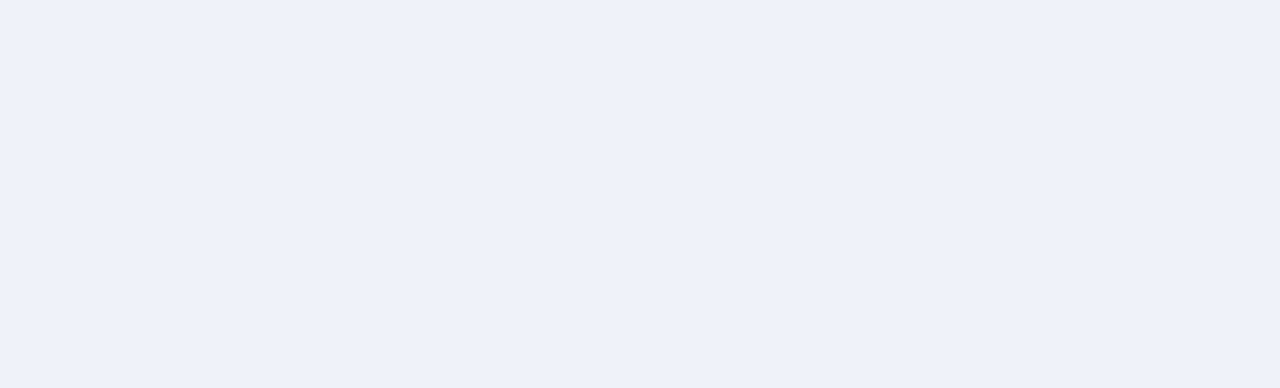
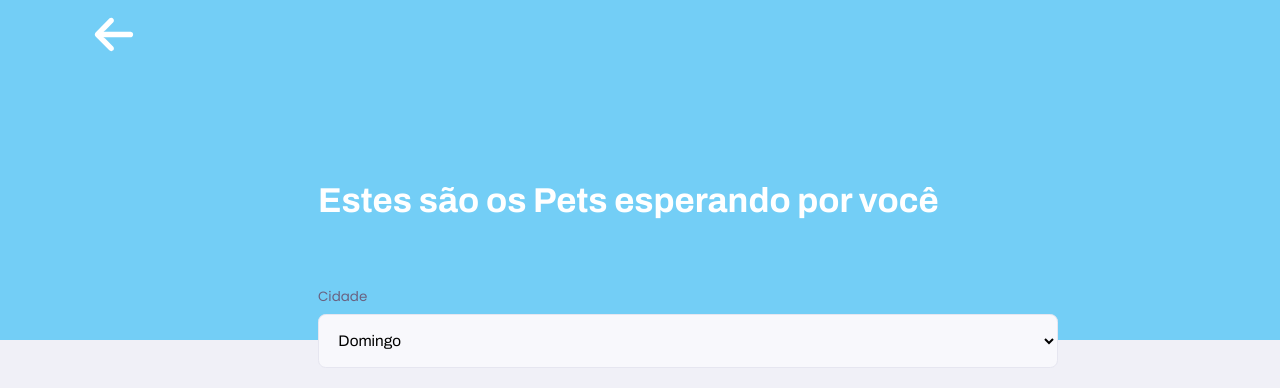
Before and after one commit to MrRafael/adota_ae, a React (Create React App) app in the folder web/: page /petlist in a window 1280 px wide. Shown: the top 388 px of the page. Built offline with nearby package versions, Linux system fonts and the light colour scheme.

Commit message:
layout petlist created

```diff
--- /dev/null
+++ b/web/src/components/Select/index.tsx
@@ -0,0 +1,34 @@
+import React, { SelectHTMLAttributes } from 'react';
+
+import './style.css'
+
+interface Select extends SelectHTMLAttributes<HTMLSelectElement> {
+    id: string;
+    label: string;
+    options: Array<{ value: string; label: string }>;
+}
+
+const Select: React.FC<Select> = ({ id, label, options, ...rest }) => {
+    return (
+        <div className="select-block">
+            <label htmlFor={id}>{label}</label>
+            <select
+                id={id}
+                {...rest}
+            >
+                <option
+                    value=""
+                    disabled
+                    hidden
+                >
+                    Selecione uma Opção
+                </option>
+                {
+                    options.map((x, i) => <option key={i} value={x.value}>{x.label}</option>)
+                }
+            </select>
+        </div>
+    );
+}
+
+export default Select;
--- /dev/null
+++ b/web/src/components/Select/style.css
@@ -0,0 +1,34 @@
+.select-block {
+    position: relative;
+}
+
+.select-block + .select-block {
+    margin-top: 1.4rem;
+}
+
+.select-block label {
+    font-size: 1.4rem;
+}
+
+.select-block  select {
+    width: 100%;
+    height: 5.6rem;
+    margin-top: 0.8rem;
+    border-radius: 0.8rem;
+    background: var(--color-input-background);
+    border: 1px solid var(--color-line-in-white);
+    outline: 0;
+    padding: 0 1.6rem;
+    font: 1.6rem Archivo;
+}
+
+.select-block:focus-within::after {
+    width: calc(100% - 3.2rem);
+    height: 2px;
+    content: '';
+    background: var(--color-pet-light);
+    position: absolute;
+    left: 1.6rem;
+    right: 1.6rem;
+    bottom: 0;
+}
--- a/web/src/pages/Landing/index.tsx
+++ b/web/src/pages/Landing/index.tsx
@@ -19,7 +19,7 @@ export default function Landing() {
                     prepare-se para uma experiência gratificante que durará muitos anos.<br />
                     Divulgue e Encontre animais que precisam de um lar.</p>
                 <div id="container-buttons">
-                    <Link className="find" to='/'>Encontrar</Link>
+                    <Link className="find" to='/petlist'>Encontrar</Link>
                     <Link className="divulge" to='/login'>Divulgar</Link>
                 </div>
             </div>
--- /dev/null
+++ b/web/src/pages/PetList/index.tsx
@@ -0,0 +1,45 @@
+import React, { useState, FormEvent, useEffect } from 'react';
+
+import PageHeader from '../../components/PageHeader';
+
+import './style.css';
+import Select from '../../components/Select';
+
+export default function PetList() {
+    return (
+        <div id="page-pet-list" className="container">
+            <PageHeader title="Estes são os Pets esperando por você">
+                <form
+                    id="search-pets"
+                >
+                   <Select
+                        id="week_day"
+                        label="Cidade"
+                        // value={week_day}
+                        // onChange={e => setweek_day(e.target.value)}
+                        options={[
+                            { value: "0", label: "Domingo" },
+                            { value: "1", label: "Segunda-Feira" },
+                            { value: "2", label: "Terça-Feira" },
+                            { value: "3", label: "Quarta-feira" },
+                            { value: "4", label: "Quinta-Feira" },
+                            { value: "5", label: "Sexta-Feira" },
+                            { value: "6", label: "Sabado" },
+                        ]}
+                    />
+
+                </form>
+            </PageHeader>
+
+            <main>
+                {/* {teachers.map((item, index) => {
+                    return (
+                        <TeacherItem
+                            key={index}
+                            Pet={item}
+                        />);
+                })} */}
+            </main>
+        </div>
+    );
+}
--- /dev/null
+++ b/web/src/pages/PetList/style.css
@@ -0,0 +1,39 @@
+#page-pet-list {
+    width: 100vw;
+    height: 100vh;
+}
+
+#search-pets {
+    margin-top: 3.2rem;
+}
+
+#search-pets label {
+    color: var(--color-text-in-primary);
+}
+
+#page-pet-list main {
+    margin: 3.2rem auto;
+    width: 90%;
+}
+
+@media (min-width:700px) {
+    #page-pet-list {
+        max-width: 100%;
+    }
+
+    #search-pets {
+        width: 100%;
+        position: absolute;
+        bottom: -28px;
+    }
+
+    #search-pets .select-block + .select-block {
+        margin-top: 0;
+    }
+
+    #page-pet-list main {
+        padding: 3.2rem 0;
+        max-width: 740px;
+        max-width: 0 auto;
+    }
+}
--- a/web/src/routes.tsx
+++ b/web/src/routes.tsx
@@ -3,6 +3,7 @@ import { BrowserRouter, Route } from 'react-router-dom';
 import Landing from './pages/Landing';
 import Singup from './pages/Singup';
 import Login from './pages/Login';
+import PetList from './pages/PetList';
 
 function Routes() {
     return (
@@ -10,6 +11,7 @@ function Routes() {
             <Route path="/" exact component={Landing} />
             <Route path="/singup" component={Singup} />
             <Route path="/login" component={Login} />
+            <Route path="/petlist" component={PetList} />
         </BrowserRouter>
     );
 }
```
